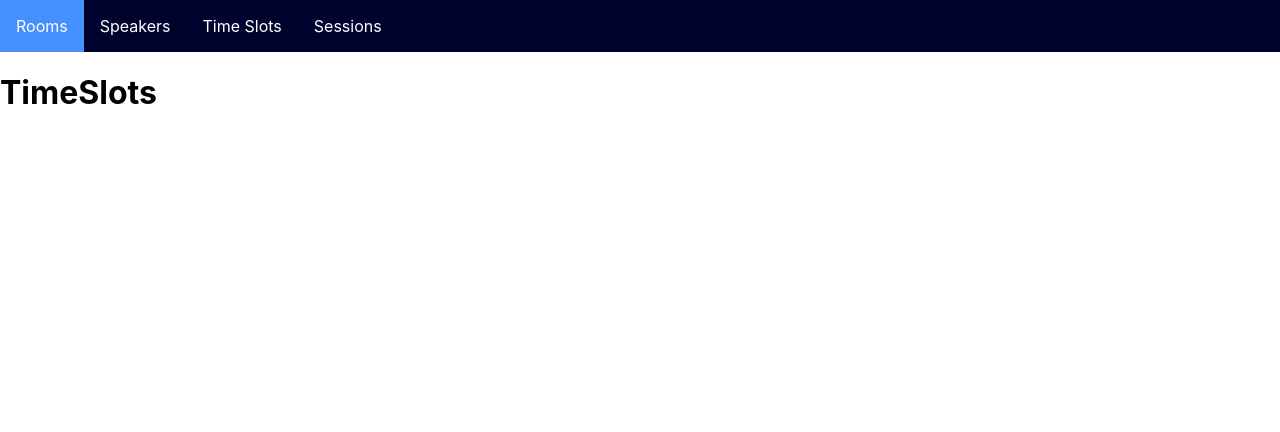
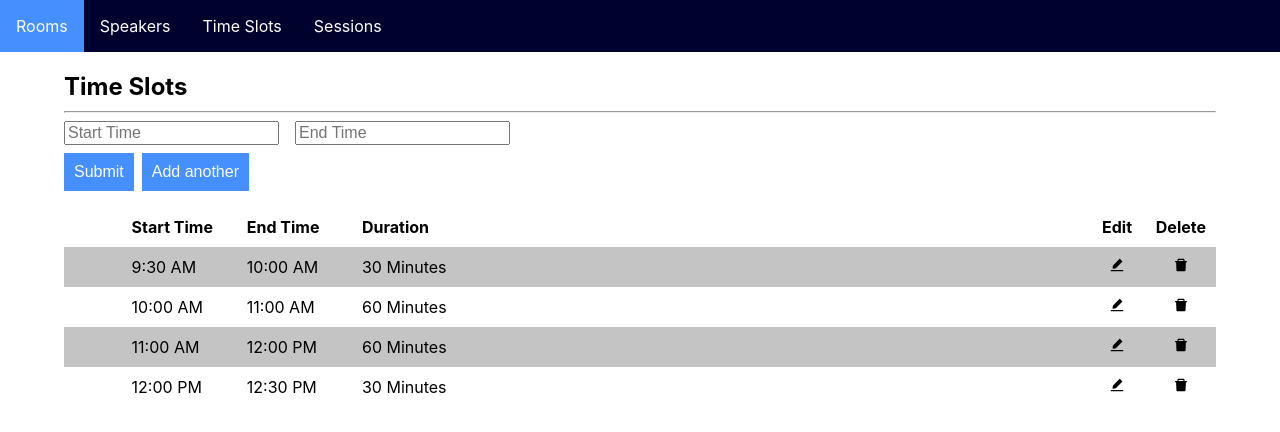
Before and after one commit to HeafieldLuke/Comp-4970-Red-Team, a React (Create React App) app in the folder client/: page /time-slots in a window 1280 px wide. Shown: the top 432 px of the page. Built offline with nearby package versions, Linux system fonts and the light colour scheme.

Commit message:
Add time slots front-end

```diff
--- a/client/src/components/views/TimeSlots.js
+++ b/client/src/components/views/TimeSlots.js
@@ -1,5 +1,56 @@
+import { useState, useEffect } from 'react'
 import './base.css'
+import { EntryTable, FormHeader } from './Shared.js'
 
-const TimeSlots = () => <h1>TimeSlots</h1>
+const TimeSlots = () => {
+    const [times, setTimes] = useState([
+        {start: "9:30 AM", end: "10:00 AM", duration:"30 Minutes" },
+        {start: "10:00 AM", end: "11:00 AM", duration:"60 Minutes" },
+        {start: "11:00 AM", end: "12:00 PM", duration:"60 Minutes" },
+        {start: "12:00 PM", end: "12:30 PM", duration:"30 Minutes" }
+    ])
+
+    return (
+        <div className="container">
+            <FormHeader name="Time Slots"/>
+            <TimeSlotsForm />
+            <EntryTable
+                headers={["Start Time", "End Time", "Duration"]}
+                rows={times}
+            />
+        </div>
+    )
+}
+
+const TimeSlotsForm = () => {
+
+    const [startTime, setStartTime] = useState("")
+    const [endTime, setEndTime] = useState("")
+
+    return (
+        <div>
+          <form>
+            <input
+                type="text"
+                value={startTime}
+                placeholder="Start Time"
+                onInput={inputEvent => setStartTime(inputEvent.target.value)}
+            />
+            <input
+                type="text"
+                value={endTime}
+                placeholder="End Time"
+                onInput={inputEvent => setEndTime(inputEvent.target.value)}
+            />
+          </form>
+          <div className="button-container">
+            <button>Submit</button>
+            <button>Add another</button>
+          </div>
+
+        </div>
+    )
+}
+
 
 export default TimeSlots
```
